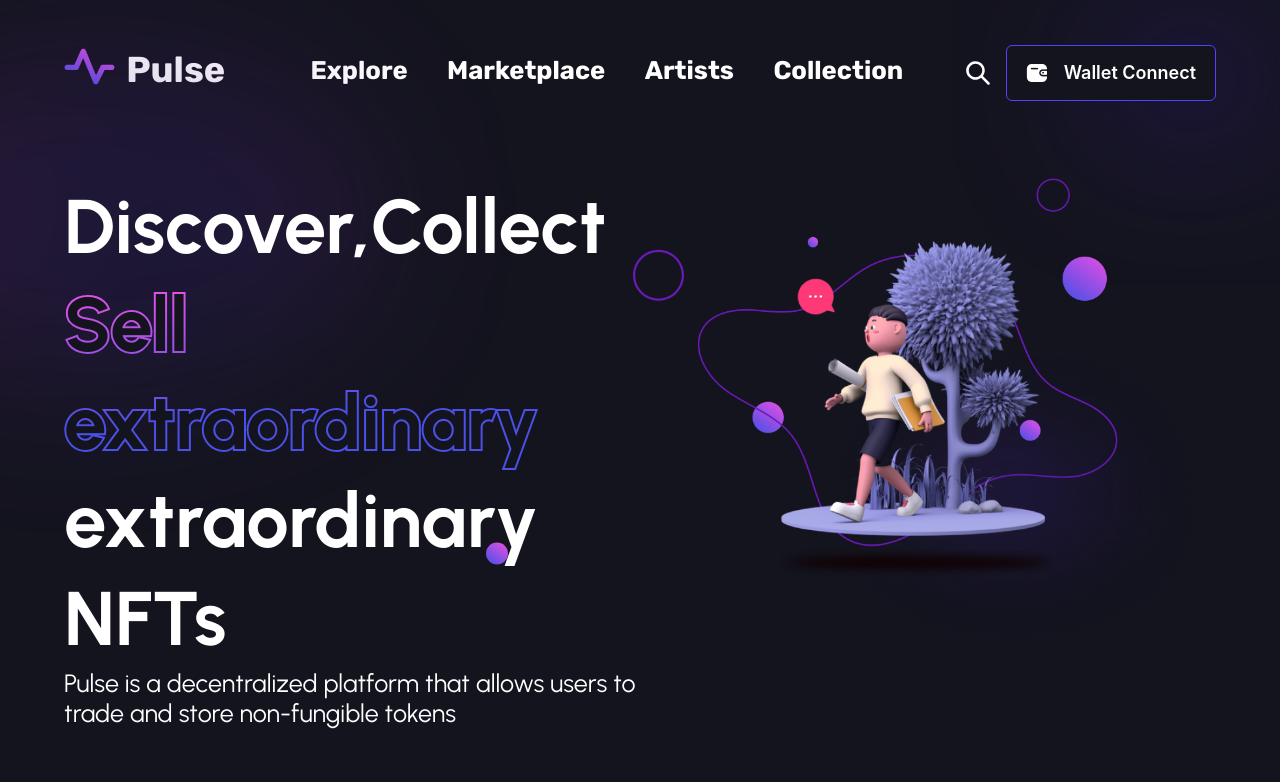
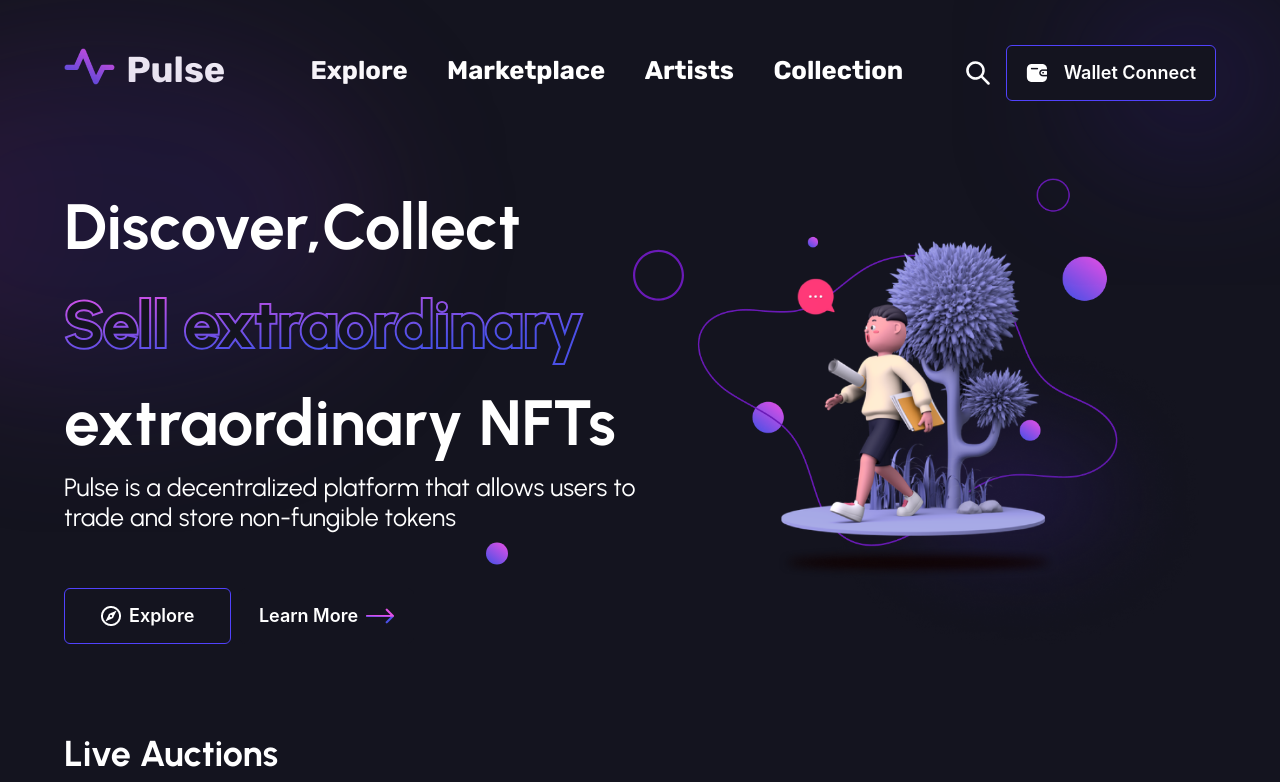
Before and after one commit to Codedzephyr/NftWebsite, a React (Create React App) app: page / in a window 1280 px wide. Shown: the top 782 px of the page. Built offline with nearby package versions, Linux system fonts and the light colour scheme.

Commit message:
initial commit

```diff
--- a/src/Components/Title.jsx
+++ b/src/Components/Title.jsx
@@ -50,7 +50,7 @@ const Title = () => {
             color="white"
             fontFamily="'Urbanist', sans-serif"
             fontWeight="700"
-            fontSize="clamp(2.75rem,10vw,4.75rem)"
+            fontSize="clamp(2.75rem,5vw,4.75rem)"
             lineHeight="98px"
             textAlign={{
               base: 'center',
@@ -75,7 +75,7 @@ const Title = () => {
             // bgGradient="linear(to-r,#4B50E6,#E250E5)"
             fontFamily="'Urbanist', sans-serif"
             fontWeight="700"
-            fontSize="clamp(2.75rem,10vw,4.75rem)"
+            fontSize="clamp(2.75rem,5vw,4.75rem)"
             lineHeight="98px"
             textAlign={{
               base: 'center',
@@ -91,7 +91,7 @@ const Title = () => {
             color="white"
             fontFamily="'Urbanist', sans-serif"
             fontWeight="700"
-            fontSize="clamp(2.75rem,10vw,4.75rem)"
+            fontSize="clamp(2.75rem,5vw,4.75rem)"
             lineHeight="98px"
             textAlign={{
               base: 'center',
@@ -107,7 +107,7 @@ const Title = () => {
             color="white"
             fontFamily="'Urbanist', sans-serif"
             fontWeight="400"
-            fontSize="clamp(1.3rem,10vw,1.5625rem)"
+            fontSize="clamp(1.3rem,5vw,1.5625rem)"
             lineHeight="30px"
             textAlign={{
               base: 'center',
@@ -120,8 +120,9 @@ const Title = () => {
             Pulse is a decentralized platform that allows users to trade and
             store non-fungible tokens
           </Text>
-          <Box
-            width="60%"
+          <Flex
+            width="90%"
+            maxW="350px"
             margin={{
               base: '0 auto',
               sm: '0 auto',
@@ -129,7 +130,15 @@ const Title = () => {
               lg: '0',
               xl: '0',
             }}
+            flexDirection={{
+              base: 'row',
+              sm: 'row',
+              md: 'row',
+              lg: 'row',
+              xl: 'row',
+            }}
           >
+            <Box flex="1">
               <Button
                 cursor="pointer"
                 size="lg"
@@ -140,7 +149,13 @@ const Title = () => {
                   backgroundImage: 'linear-gradient(#E250E5,#4B50E6)',
                 }}
                 color="white"
-              my="3.5rem"
+                my={{
+                  base: '1.5rem',
+                  sm: '1.5rem',
+                  md: '3.5rem',
+                  lg: '3.5rem',
+                  xl: '3.5rem',
+                }}
                 textAlign="center"
                 px="2.0em"
                 py="1.5em"
@@ -150,21 +165,35 @@ const Title = () => {
                 <Image mr="0.5rem" src={VectorCompassImage} />
                 Explore
               </Button>
+            </Box>
 
+            <Box flex="1">
               <Button
                 size="lg"
                 border="1px"
                 borderColor="#14141F"
                 bgColor="#14141F"
                 color="white"
-              ml="3rem"
-              my="3.5rem"
+                // ml="3rem"
+                my={{
+                  base: '1.5rem',
+                  sm: '1.5rem',
+                  md: '3.5rem',
+                  lg: '3.5rem',
+                  xl: '3.5rem',
+                }}
                 _hover={{
                   bgColor: '#14141F',
                   borderColor: '#14141F',
                 }}
                 textAlign="center"
-              px="2.0em"
+                px={{
+                  base: '0.5rem',
+                  sm: '0.5rem',
+                  md: '1.5rem',
+                  lg: '1.5rem',
+                  xl: '1.5rem',
+                }}
                 py="1.5em"
                 // width="154px"
                 // height="56px"
@@ -173,6 +202,8 @@ const Title = () => {
                 <Image ml="0.5rem" src={ArrowLearnImage} />
               </Button>
             </Box>
+          </Flex>
+
           <Box
             position="absolute"
             top="364px"
```
Lines whose indentation alone changed are shown as unchanged.
